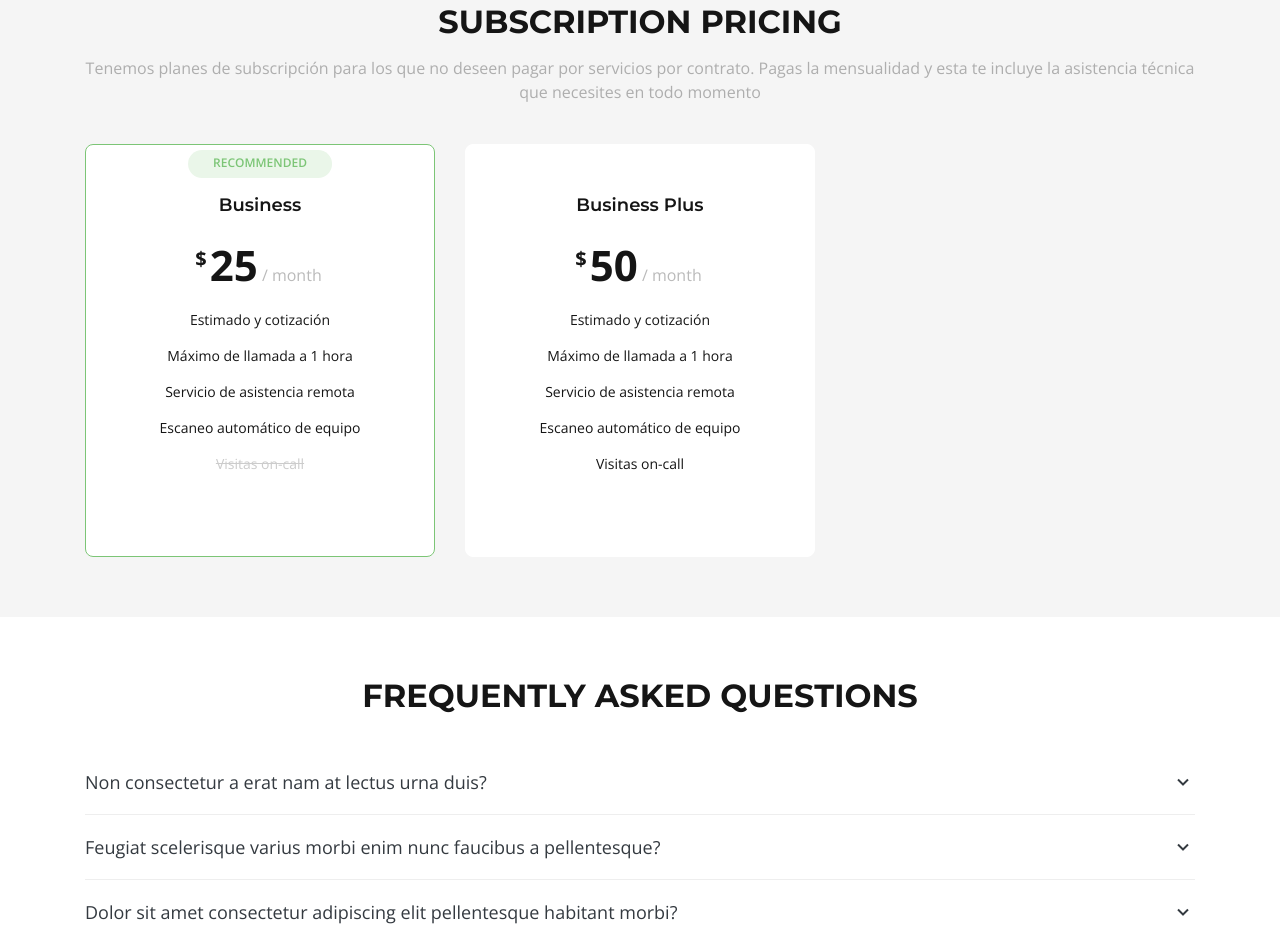
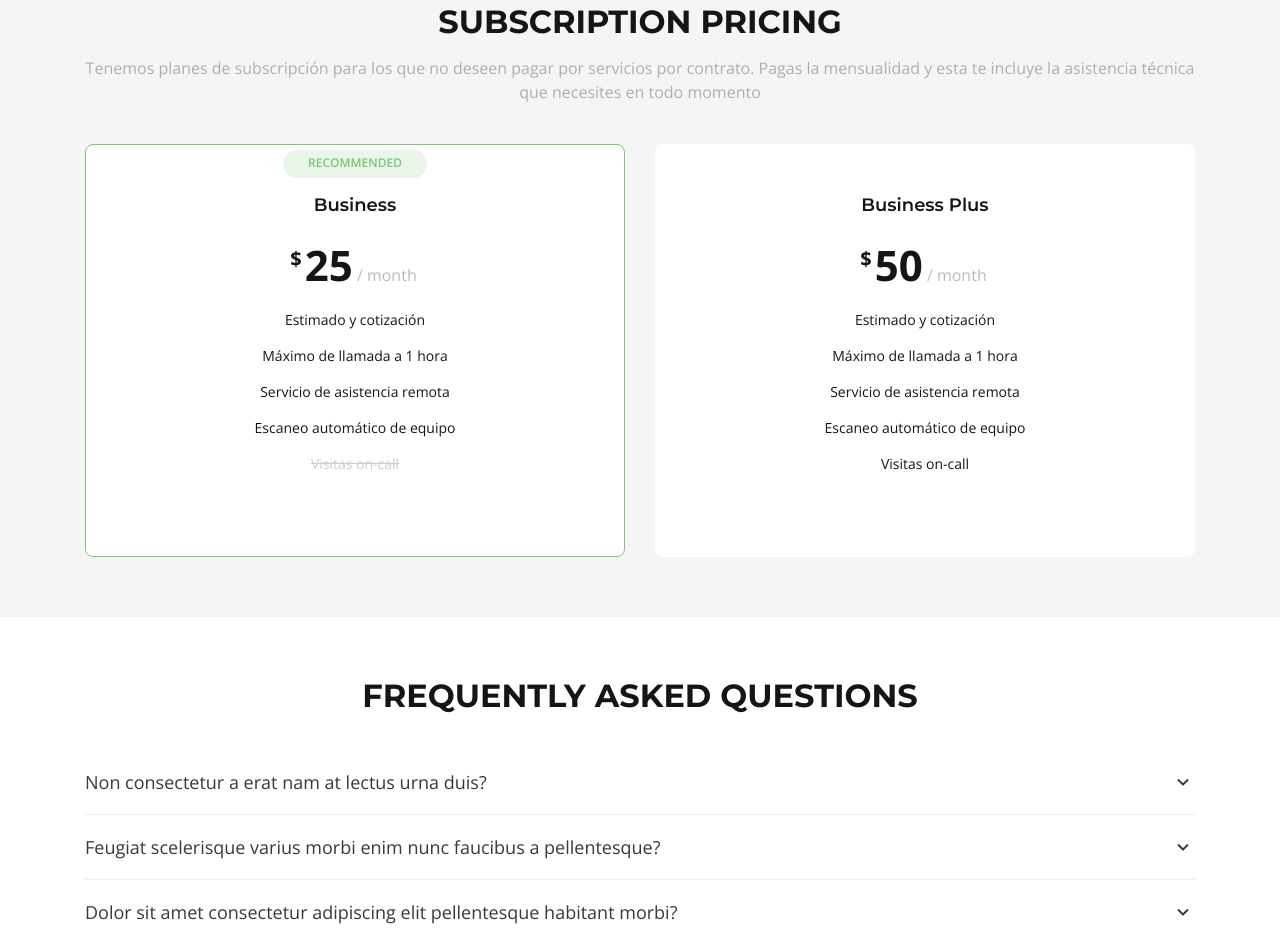
Before and after one commit to emilianocolon/emilianocolon.github.io, a plain HTML site: page index.html in a window 1280 px wide. Shown: the part 5512-6453 px from the top of the page. Drawn offline with nearby package versions, Linux system fonts and the light colour scheme; a script that the page names is missing.

Commit message:
Updating boxes for subscriptions

```diff
--- a/index.html
+++ b/index.html
@@ -644,7 +644,7 @@
             </div>
           </div> -->
 
-          <div class="col-lg-4 col-md-6 mt-4 mt-md-0">
+          <div class="col-lg-6 col-md-6 mt-6 mt-md-0">
             <div class="box recommended" data-aos="zoom-in">
               <span class="recommended-badge">Recommended</span>
               <h3>Business</h3>
@@ -685,7 +685,7 @@
             </div>
           </div>
 
-          <div class="col-lg-4 col-md-6 mt-4 mt-lg-0">
+          <div class="col-lg-6 col-md-6 mt-6 mt-lg-0">
             <div class="box" data-aos="zoom-in" data-aos-delay="100">
               <h3>Business Plus</h3>
               <h4><sup>$</sup>50<span> / month</span></h4>
```
